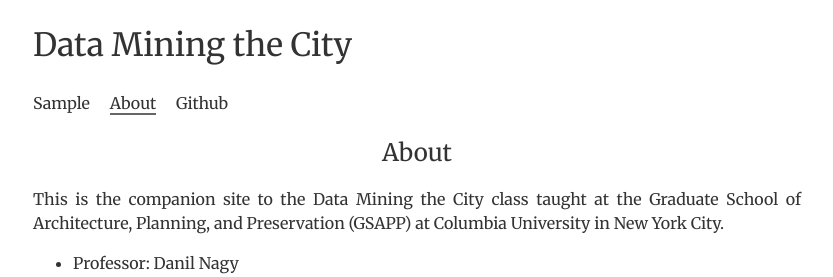
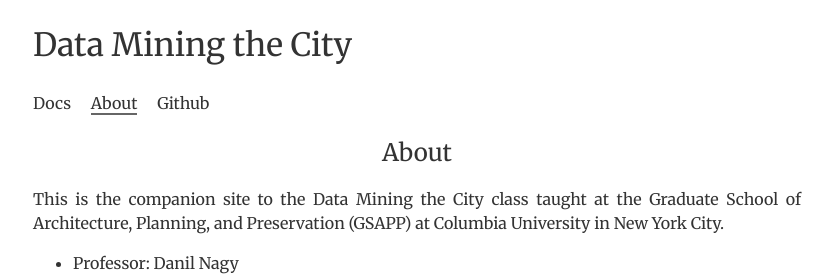
Before and after one commit to danilnagy/dmc, a Jekyll site: the page built from about.md, in a window 1280 px wide. Shown: the top 277 px of the page, without its empty margins (223-1056 px from the left). Built offline with Jekyll 4.4.1, drawn with Linux system fonts in a browser that asks for light colours; Markdown is read by kramdown in place of the engine named in the settings.

Commit message:
Update default.html

```diff
--- a/_layouts/default.html
+++ b/_layouts/default.html
@@ -11,7 +11,7 @@
         <header class="site-header">
             <h1 class="site-title"><a href="{{ site.baseurl }}/">{{ site.title }}</a></h1>
             <nav class="site-nav">
-                <a href="{{ site.baseurl }}/sample/" class="{% if page.url == '/sample/' %}active{% endif %}">Sample</a>
+                <a href="{{ site.baseurl }}/docs/" class="{% if page.url == '/docs/' %}active{% endif %}">Docs</a>
                 <a href="{{ site.baseurl }}/about/" class="{% if page.url == '/about/' %}active{% endif %}">About</a>
                 <a href="https://github.com/danilnagy/dmc">Github</a>
             </nav>
```
